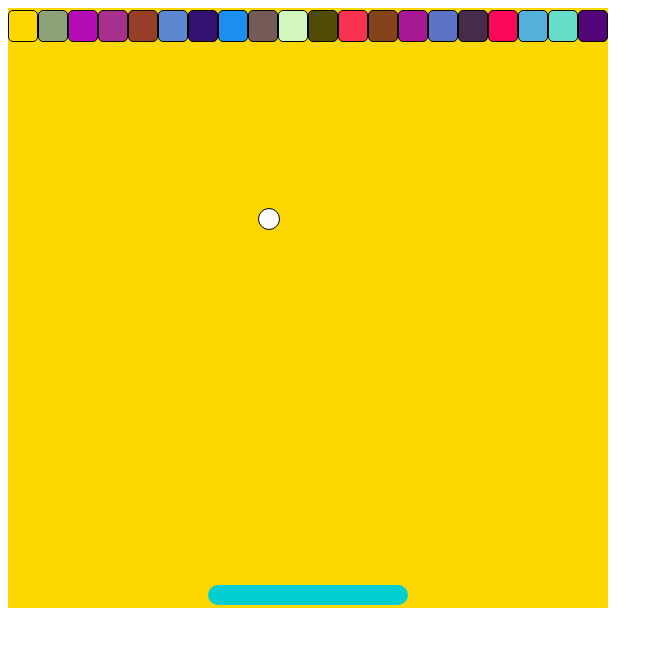
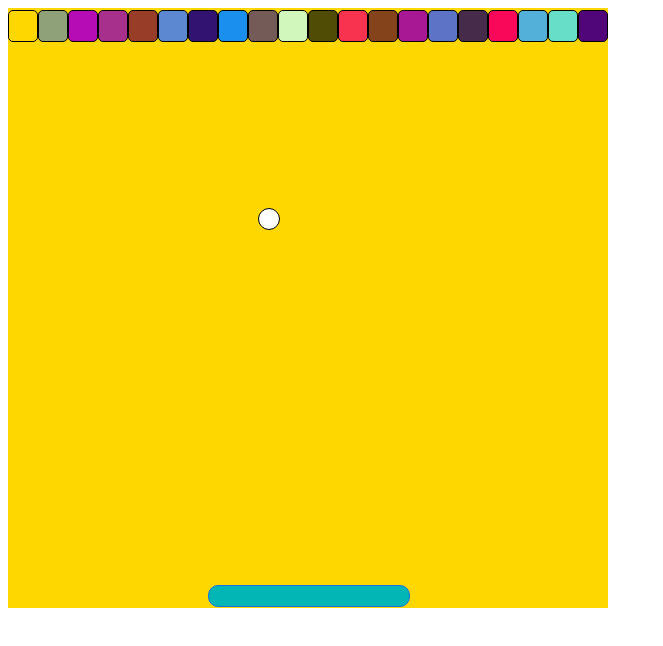
Before and after one commit to ardaorkin/bounce-ball, a plain HTML site: page index.html in a window 1280 px wide. Shown: the whole page, without its empty margins (0-663 px from the left). Drawn offline with Linux system fonts and the light colour scheme.

Commit message:
racket style

```diff
--- a/style.css
+++ b/style.css
@@ -18,7 +18,8 @@
   border-bottom-left-radius: 10px;
   border-bottom-right-radius: 10px;
   top: 555px;
-  background-color: darkturquoise;
+  border: 1px solid #1870e4;
+  background-color: rgb(3, 182, 182);
 }
 
 .result {
```
